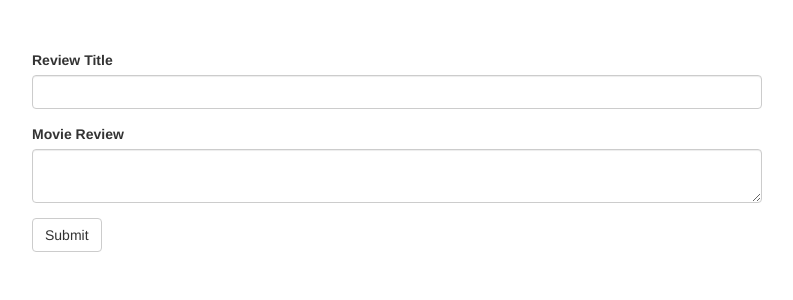
After one commit to james-muriithi/wtf-forms, a Flask app: page /review in a window 1280 px wide. The commit adds this page. Shown: the top 300 px of the page, without its empty margins (243-1036 px from the left). Run offline with Flask 2, Linux system fonts and the light colour scheme; some libraries are stand-ins or nearby versions.

Commit message:
wtf forms

```diff
--- a/app/__init__.py
+++ b/app/__init__.py
@@ -2,7 +2,10 @@ from flask import Flask
 from flask_bootstrap import Bootstrap
 
 # Initializing application
-app = Flask(__name__)
+app = Flask(__name__, instance_relative_config = True)
+
+# Setting up configuration
+app.config.from_pyfile('config.py')
 
 # Initializing Flask Extensions
 bootstrap = Bootstrap(app)
--- /dev/null
+++ b/app/forms.py
@@ -0,0 +1,9 @@
+from flask_wtf import FlaskForm
+from wtforms import StringField, TextAreaField, SubmitField
+from wtforms.validators import InputRequired
+
+
+class ReviewForm(FlaskForm):
+    title = StringField("Review Title", validators=[InputRequired()])
+    review = TextAreaField("Movie Review", validators=[InputRequired()])
+    submit = SubmitField("Submit")
--- /dev/null
+++ b/app/static/css/review.css
@@ -0,0 +1,8 @@
+.d-flex {
+    display: flex;
+}
+
+.justify-content-center {
+    justify-content: center;
+    margin-top: 50px;
+}
--- a/app/templates/base.html
+++ b/app/templates/base.html
@@ -6,11 +6,11 @@
     <title> {{ title }}</title>
     {% else %}
     <title> Welcome to the best Movie Review website </title>
-    {% endif %}
+    {% endif %} {% block styles %}
+    <link href="{{url_for('static', filename='css/index.css')}}" rel="stylesheet" /> {% endblock%}
 </head>
 
-{% block content %}
-{% endblock%}
+{% block content %} {% endblock%}
 
 <body>
 
--- /dev/null
+++ b/app/templates/new_review.html
@@ -0,0 +1,10 @@
+{% extends 'bootstrap/base.html' %} {% import 'bootstrap/wtf.html' as wtf %} {% block styles %} {{ super() }}
+<link rel="stylesheet" href="{{url_for('static', filename="css/review.css")}}"> {% endblock %} {% block content %}
+<div class="container d-flex justify-content-center">
+
+    <div class="col-md-8">
+        {{wtf.quick_form(review_form)}}
+    </div>
+
+</div>
+{% endblock %}
--- a/app/views.py
+++ b/app/views.py
@@ -1,5 +1,6 @@
 from flask import render_template
 from app import app
+from .forms import ReviewForm
 
 # Views
 
@@ -10,3 +11,16 @@ def index():
     '''
     message = 'Hello World'
     return render_template('index.html', message = message)
+
+@app.route('/review', methods=['GET', 'POST'])
+
+def review():
+    form = ReviewForm()
+
+    if form.validate_on_submit():
+        title = form.title.data
+        review = form.review.data
+
+        return title
+
+    return render_template('new_review.html', review_form=form)
```
Also changed, not shown: 1 other file.
